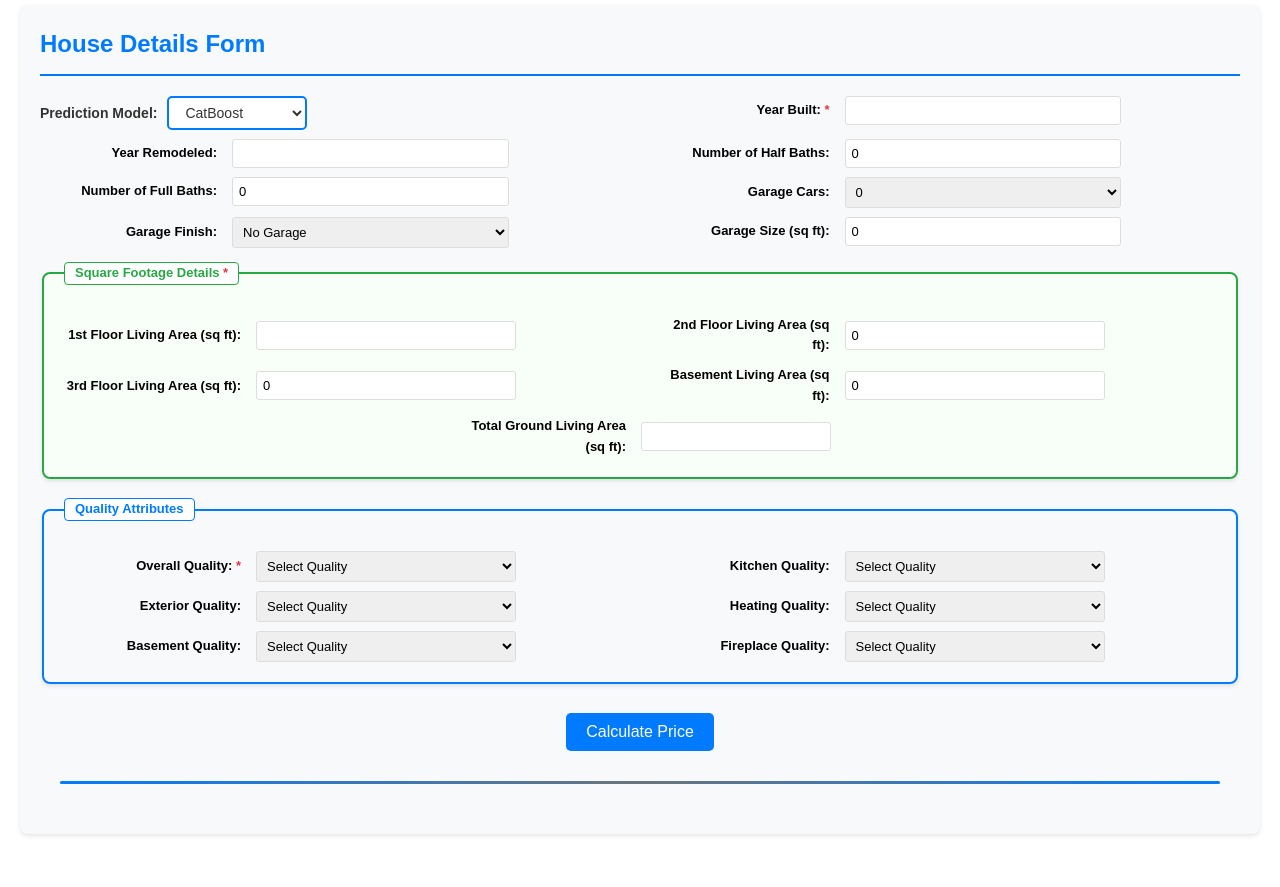
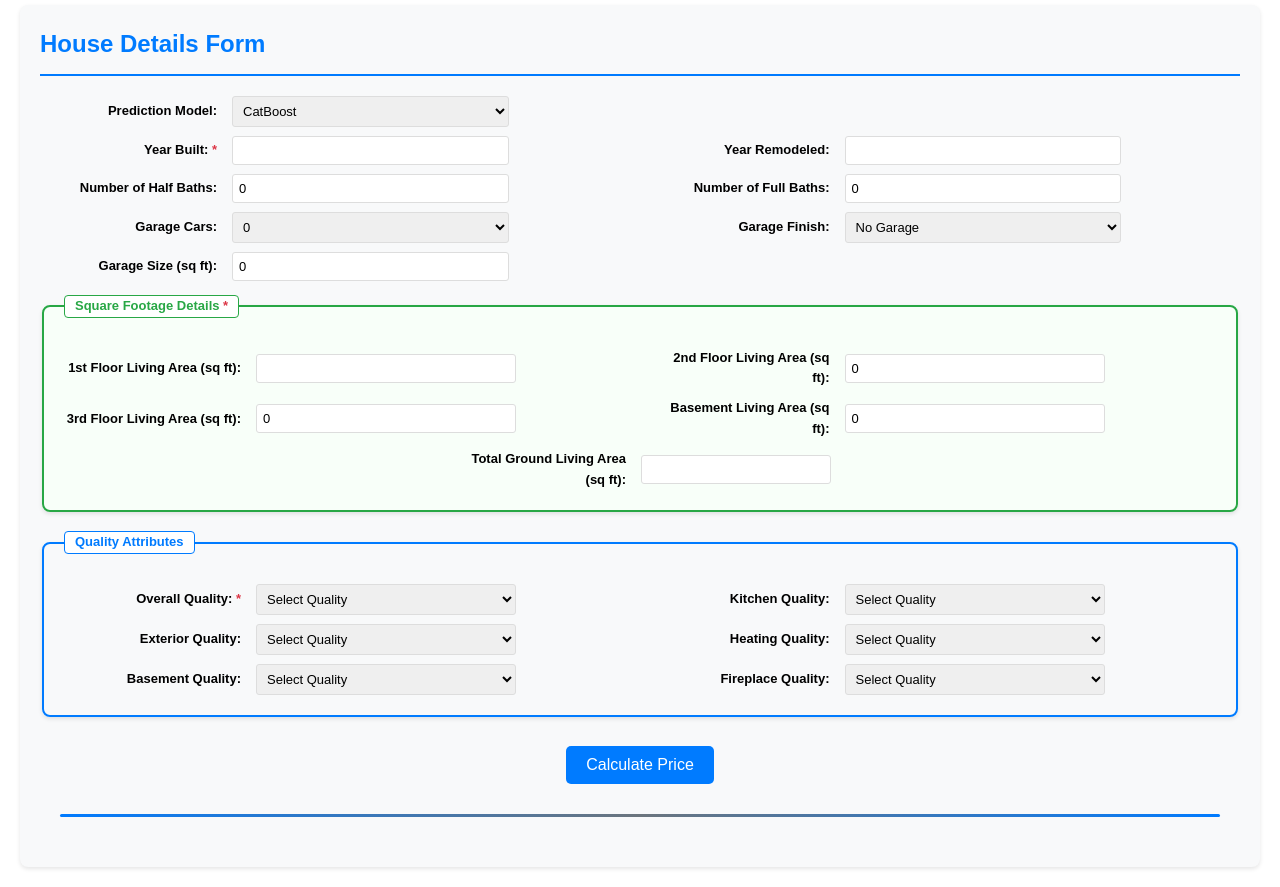
Before and after one commit to dewayneh57/ACS5513, a Flask app: page / in a window 1280 px wide. Shown: the part 176-1063 px from the top of the page. Before the commit the page ends 1012 px from the top, so only its background shows below. Run offline with Flask 3, Linux system fonts and the light colour scheme.

Commit message:
fixed form alignment

```diff
--- a/Front End Web App/app/templates/index.html
+++ b/Front End Web App/app/templates/index.html
@@ -33,8 +33,8 @@
       <div id="validationMessage" class="validation-message" style="display: none;"></div>
 
       <form method="post" action="/calculate">
-        <!-- Model Selection - moved inside the form -->
-        <div class="model-selection">
+        <!-- Model Selection - using form-field structure for proper alignment -->
+        <div class="form-field">
           <label for="model_type">Prediction Model:</label>
           <select id="model_type" name="model_type" title="Select the machine learning model for price prediction">
             <option value="catboost" selected>CatBoost</option>
@@ -42,6 +42,13 @@
             <option value="lightgbm">LightGBM</option>
           </select>
         </div>
+
+        <!-- Empty spacer row for visual separation -->
+        <div class="form-field" style="margin-bottom: 10px;">
+          <div></div>
+          <div></div>
+        </div>
+
         <!-- Row 1: Year Built and Year Remodeled -->
         <div class="form-field">
           <label for="year_built">Year Built: <span class="required">*</span></label>
```
